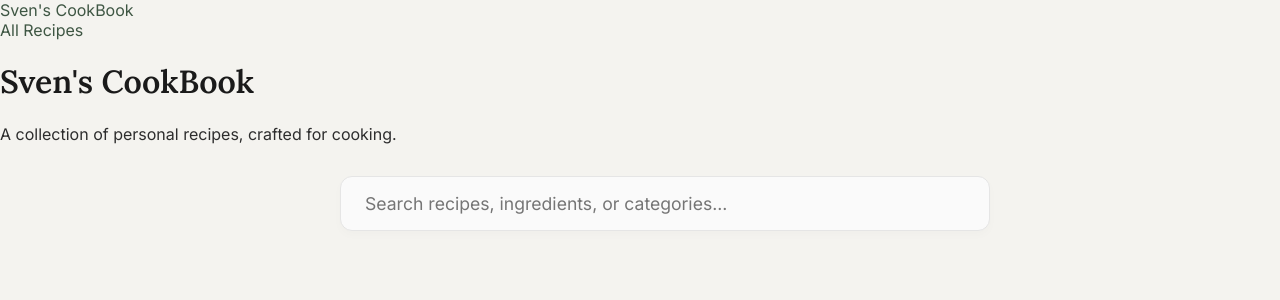
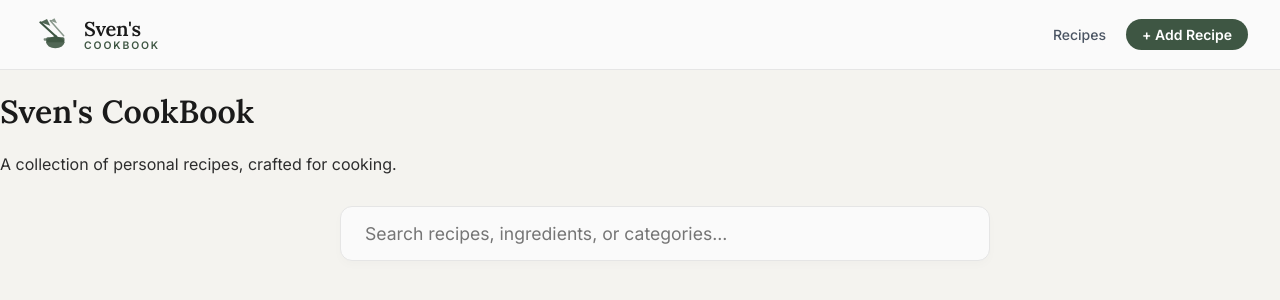
Before and after one commit to aniruddhapdeshpande99/MyRecipeBook, an Astro site: page / in a window 1280 px wide. Built offline with nearby package versions, Linux system fonts and the light colour scheme; Astro itself is replaced by a stand-in of ours.

Commit message:
feat: premium header with icon + wordmark; remove random recipes

```diff
--- a/src/layouts/Layout.astro
+++ b/src/layouts/Layout.astro
@@ -32,12 +32,31 @@ const { title, description = "A beautiful, minimalist collection of curated reci
     <link rel="apple-touch-icon" href="/apple-touch-icon.png" />
   </head>
   <body>
-    <header>
-      <div class="logo">
-        <a href="/">Sven's CookBook</a>
-      </div>
-      <nav>
-        <a href="/">All Recipes</a>
+    <header class="site-header">
+      <a href="/" class="site-logo" aria-label="Sven's Cookbook Home">
+        <!-- Inline cooking icon: crossed knife + pot -->
+        <svg class="logo-icon" xmlns="http://www.w3.org/2000/svg" viewBox="0 0 48 48" fill="none" aria-hidden="true">
+          <!-- Dutch oven / pot -->
+          <ellipse cx="28" cy="34" rx="11" ry="7" fill="currentColor" opacity="0.9"/>
+          <rect x="17" y="28" width="22" height="6" rx="2" fill="currentColor" opacity="0.9"/>
+          <rect x="14" y="29" width="4" height="3" rx="1" fill="currentColor" opacity="0.7"/>
+          <rect x="30" y="29" width="4" height="3" rx="1" fill="currentColor" opacity="0.7"/>
+          <circle cx="28" cy="27" r="2" fill="currentColor" opacity="0.8"/>
+          <!-- Chef's knife -->
+          <line x1="10" y1="10" x2="32" y2="30" stroke="currentColor" stroke-width="2.5" stroke-linecap="round"/>
+          <path d="M10 10 L18 6 L22 14 Z" fill="currentColor" opacity="0.9"/>
+          <!-- Second knife (paring knife) -->
+          <line x1="22" y1="8" x2="38" y2="26" stroke="currentColor" stroke-width="1.8" stroke-linecap="round" opacity="0.6"/>
+          <path d="M22 8 L27 5 L30 11 Z" fill="currentColor" opacity="0.6"/>
+        </svg>
+        <div class="logo-text">
+          <span class="logo-name">Sven's</span>
+          <span class="logo-sub">Cookbook</span>
+        </div>
+      </a>
+      <nav class="site-nav">
+        <a href="/" class="nav-link">Recipes</a>
+        <a href="/editor" class="nav-link nav-link--cta">+ Add Recipe</a>
       </nav>
     </header>
     <main>
--- a/src/styles/global.css
+++ b/src/styles/global.css
@@ -35,6 +35,114 @@
     --accent-green: #6C9A76; /* Lighter sage green for dark mode visibility */
     --accent-green-hover: #5A8563;
     --accent-terracotta: #D47B5A; /* Softer terracotta */
+  }
+}
+
+/* ============================================================
+   SITE HEADER — Premium Editorial Style
+   ============================================================ */
+.site-header {
+  display: flex;
+  align-items: center;
+  justify-content: space-between;
+  padding: 0.9rem 2rem;
+  background-color: var(--bg-surface);
+  border-bottom: 1px solid var(--border-color);
+  position: sticky;
+  top: 0;
+  z-index: 100;
+  backdrop-filter: blur(10px);
+  -webkit-backdrop-filter: blur(10px);
+}
+
+/* Logo lockup: icon + wordmark */
+.site-logo {
+  display: flex;
+  align-items: center;
+  gap: 0.75rem;
+  text-decoration: none;
+  color: inherit;
+}
+
+.logo-icon {
+  width: 40px;
+  height: 40px;
+  color: var(--accent-green);
+  flex-shrink: 0;
+  transition: transform 0.3s ease;
+}
+
+.site-logo:hover .logo-icon {
+  transform: rotate(-8deg) scale(1.08);
+}
+
+.logo-text {
+  display: flex;
+  flex-direction: column;
+  line-height: 1.1;
+}
+
+.logo-name {
+  font-family: 'Lora', serif;
+  font-size: 1.25rem;
+  font-weight: 600;
+  color: var(--text-heading);
+  letter-spacing: -0.01em;
+}
+
+.logo-sub {
+  font-family: 'Inter', sans-serif;
+  font-size: 0.65rem;
+  font-weight: 600;
+  text-transform: uppercase;
+  letter-spacing: 0.18em;
+  color: var(--accent-green);
+}
+
+/* Navigation */
+.site-nav {
+  display: flex;
+  align-items: center;
+  gap: 1.25rem;
+}
+
+.nav-link {
+  font-family: 'Inter', sans-serif;
+  font-size: 0.875rem;
+  font-weight: 500;
+  color: var(--text-muted);
+  text-decoration: none;
+  transition: color 0.2s ease;
+}
+
+.nav-link:hover {
+  color: var(--accent-green);
+}
+
+.nav-link--cta {
+  padding: 0.45rem 1rem;
+  background-color: var(--accent-green);
+  color: #fff !important;
+  border-radius: 20px;
+  font-weight: 600;
+  transition: background-color 0.2s ease, transform 0.2s ease;
+}
+
+.nav-link--cta:hover {
+  background-color: var(--accent-green-hover);
+  transform: translateY(-1px);
+  color: #fff;
+}
+
+@media (max-width: 480px) {
+  .site-header {
+    padding: 0.75rem 1rem;
+  }
+  .logo-name {
+    font-size: 1.05rem;
+  }
+  .nav-link:not(.nav-link--cta) {
+    display: none;
   }
 }
 
```
